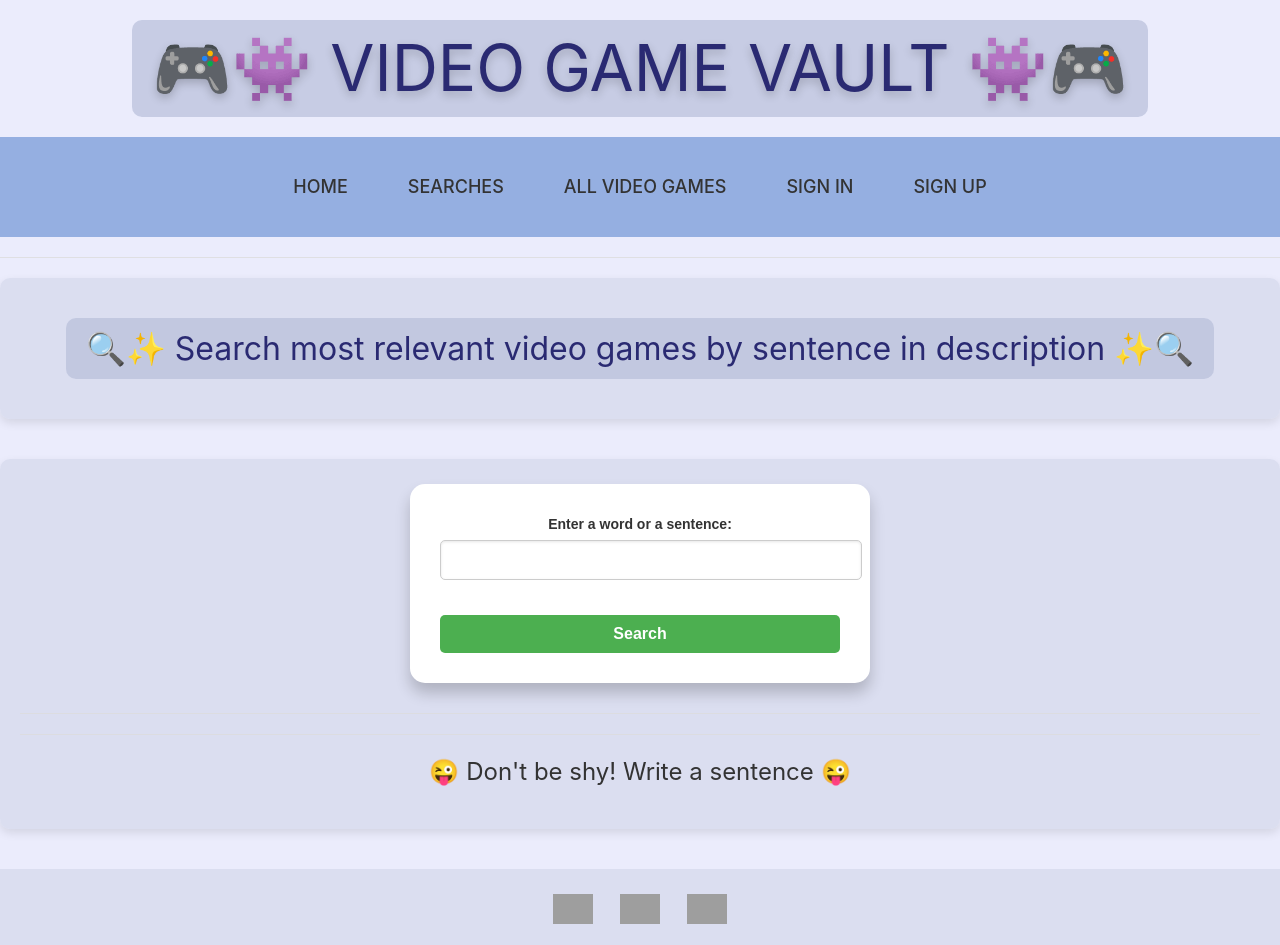
After one commit to Jaime-Linares/VideoGame_Vault, a Django app: page /relevant_video_games_with_sentence_in_description/ in a window 1280 px wide. The commit adds this page. Run offline with Django 5.2, Linux system fonts and the light colour scheme; parts of the project's set-up code (start-up, migrations or seed data) failed here and were passed over; grey boxes are pictures that could not be loaded.

Commit message:
[feat] more relevant video games with a sentence in description view done

```diff
--- a/VideoGame_Vault/urls.py
+++ b/VideoGame_Vault/urls.py
@@ -36,6 +36,7 @@ urlpatterns = [
     path('video_games_selected_store/', views.show_video_games_selected_store),
     path('relevant_video_games_with_words/', views.show_relevant_video_games_with_words_in_title_or_description),
     path('relevant_video_games_by_genre_and_words/', views.show_relevant_video_games_selected_genre_and_words_in_title),
+    path('relevant_video_games_with_sentence_in_description/', views.show_relevant_video_games_with_sentence_in_description),
     path('video_games_in_period/', views.show_video_games_in_period),
     path('video_games_selected_max_price/', views.show_video_games_selected_max_price),
 ]
--- a/main/forms.py
+++ b/main/forms.py
@@ -85,7 +85,7 @@ class MaxPriceForm(forms.Form):
 class SearchNameOrDescriptionForm(forms.Form):
     words = forms.CharField(
         widget=forms.TextInput(attrs={'class': 'form-control'}),
-        label="Enter a word or words",
+        label="Enter a word or a sentence",
         required=True
     )
 
--- a/main/templates/base.html
+++ b/main/templates/base.html
@@ -42,6 +42,7 @@
                                 <ul class="uk-nav uk-navbar-dropdown-nav">
                                     <li><a href="/relevant_video_games_with_words/">Search relevant video games with word(s) in title or description</a></li>
                                     <li><a href="/relevant_video_games_by_genre_and_words/">Search relevant video games by genre and with word(s) in title</a></li>
+                                    <li><a href="/relevant_video_games_with_sentence_in_description/">Search relevant video games with sentence in description</a></li>
                                     <li><a href="/video_games_in_period/">Search video games in a period of time</a></li>
                                     <li><a href="/video_games_selected_max_price/">Search video games for a maximum price</a></li>
                                 </ul>
--- /dev/null
+++ b/main/templates/video_games_with_sentence_in_description.html
@@ -0,0 +1,46 @@
+{% extends 'base.html' %}
+
+
+{% block titulo %}
+    <h2>🔍✨ Search most relevant video games by sentence in description ✨🔍</h2>
+{% endblock %}
+
+{% block contenido %}
+    <form id="formulario" method="POST" action=""> {% csrf_token %}
+        <div class="form-container">
+            {{ formulario.as_p }}
+            <button type="submit" class="btn-submit">Search</button>
+        </div>
+    </form>
+
+    <hr>
+    <hr>
+
+    {% if sentence %}
+        <h3>The most relevant video games that contain the sentence <strong>{{sentence}}</strong> in description</h3>
+    {% endif %}
+
+    <div class="video-games-container">
+        {% for game in video_games %}
+            <a href="{% url 'video_game_detail' game.id %}" class="video-game-link">
+                <div class="video-game-card">
+                    <div class="video-game-image">
+                        <img src="{{ game.url_img }}" alt="{{ game.name }}">
+                    </div>
+
+                    <div class="video-game-info">
+                        <h3>{{ game.name }}</h3>
+                        <p><strong>Price:</strong> {{ game.price }} € {% if game.discount > 0 %}<strong>| Discount:</strong> {{ game.discount }}%{% endif %}</p>
+                        <p><strong>Store:</strong> {{ game.store.name }}</p>
+                    </div>
+                </div>
+            </a>
+        {% empty %}
+            {% if sentence %}
+                <h3>😢 There are no video games that contain that sentence in description 😢</h3>
+            {% else %}
+                <h3>😜 Don't be shy! Write a sentence 😜</h3>
+            {% endif %}
+        {% endfor %}
+    </div>
+{% endblock %}
--- a/main/views.py
+++ b/main/views.py
@@ -6,7 +6,7 @@ from django.contrib.auth.forms import AuthenticationForm, UserCreationForm
 from django.contrib.auth.decorators import login_required
 from main.populateDB import populate
 from main.forms import GenreSelectionForm, DeveloperSelectionForm, PlataformSelectionForm, StoreSelectionForm, DateRangeForm, MaxPriceForm, SearchNameOrDescriptionForm, GenreAndSearchNameForm
-from main.whoosh import video_games_in_period, video_games_selected_max_price, video_games_with_words, video_games_by_genre_and_words
+from main.whoosh import video_games_in_period, video_games_selected_max_price, video_games_with_words, video_games_by_genre_and_words, video_games_by_description
 
 
 # dirección para almacenar el índice de whoosh
@@ -230,3 +230,18 @@ def show_relevant_video_games_selected_genre_and_words_in_title(request):
 
     return render(request, 'video_games_selected_genre_and_words_in_title.html', {'formulario': formulario, 'video_games': video_games, 'genre': genre,
                                                                                   'words': words})
+
+
+# vista para mostrar los videojuegos más relevantes que contienen la frase especificada en la descripción utilizando whoosh
+def show_relevant_video_games_with_sentence_in_description(request):
+    formulario = SearchNameOrDescriptionForm()
+    video_games = None
+    sentence = None
+
+    if request.method == 'POST':
+        formulario = SearchNameOrDescriptionForm(request.POST)
+        if formulario.is_valid():
+            sentence = formulario.cleaned_data['words']
+            video_games = video_games_by_description(DIR_WHOOSH_INDEX, sentence)
+
+    return render(request, 'video_games_with_sentence_in_description.html', {'formulario': formulario, 'video_games': video_games, 'sentence': sentence})
```
Also changed, not shown: main/whoosh.py (+16 -0 lines).
